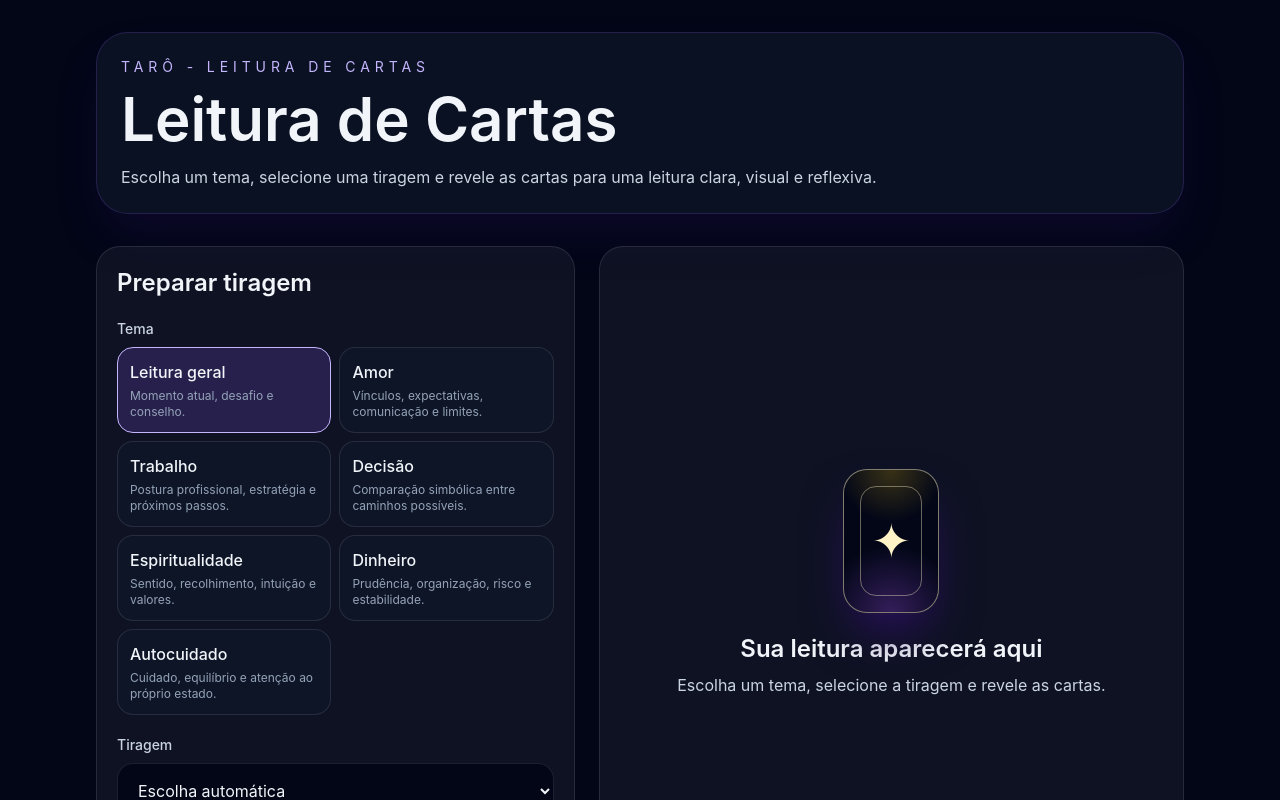
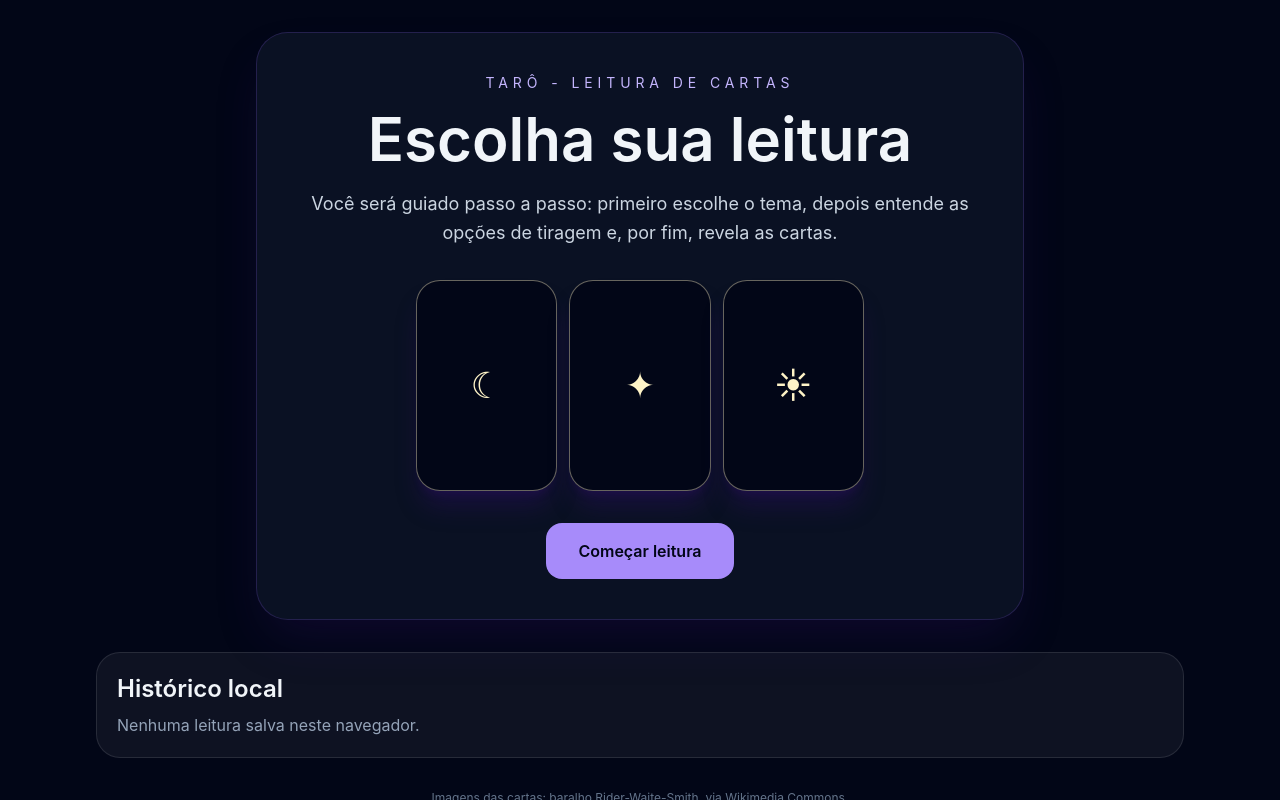
Before and after one commit to Masselorc/taro-app-mvp, a React (Vite) app: page / in a window 1280 px wide. Shown: the top 800 px of the page. Built offline with nearby package versions, Linux system fonts and the light colour scheme.

Commit message:
feat: replace form with guided reading flow

```diff
--- a/src/App.jsx
+++ b/src/App.jsx
@@ -3,24 +3,123 @@ import TarotCard from "./components/TarotCard.jsx";
 import { TAROT_DECK } from "./data/tarotDeck.js";
 
 const THEMES = [
-  ["geral", "Leitura geral", "Momento atual, desafio e conselho."],
-  ["amor", "Amor", "Vínculos, expectativas, comunicação e limites."],
-  ["trabalho", "Trabalho", "Postura profissional, estratégia e próximos passos."],
-  ["decisao", "Decisão", "Comparação simbólica entre caminhos possíveis."],
-  ["espiritualidade", "Espiritualidade", "Sentido, recolhimento, intuição e valores."],
-  ["dinheiro", "Dinheiro", "Prudência, organização, risco e estabilidade."],
-  ["autocuidado", "Autocuidado", "Cuidado, equilíbrio e atenção ao próprio estado."]
-].map(([id, label, helper]) => ({ id, label, helper }));
+  {
+    id: "geral",
+    label: "Leitura geral",
+    helper: "Para entender o clima do momento.",
+    detail: "Use quando você quer uma visão ampla sobre sua fase atual, sem focar em uma área específica.",
+    icon: "✦"
+  },
+  {
+    id: "amor",
+    label: "Amor",
+    helper: "Para vínculos, sentimentos e relações.",
+    detail: "Use para observar sua postura afetiva, a dinâmica da relação e o que precisa de mais clareza emocional.",
+    icon: "♡"
+  },
+  {
+    id: "trabalho",
+    label: "Trabalho",
+    helper: "Para carreira, rotina e postura profissional.",
+    detail: "Use para refletir sobre direção profissional, desafios, reconhecimento, estratégia e próximos passos.",
+    icon: "♜"
+  },
+  {
+    id: "decisao",
+    label: "Decisão",
+    helper: "Para comparar caminhos possíveis.",
+    detail: "Use quando existem duas possibilidades em aberto e você quer enxergar melhor o peso simbólico de cada caminho.",
+    icon: "⚖"
+  },
+  {
+    id: "espiritualidade",
+    label: "Espiritualidade",
+    helper: "Para sentido, intuição e recolhimento.",
+    detail: "Use para observar sua escuta interior, seus valores, sua energia espiritual e o que pede mais presença.",
+    icon: "☾"
+  },
+  {
+    id: "dinheiro",
+    label: "Dinheiro",
+    helper: "Para recursos, prudência e estabilidade.",
+    detail: "Use para refletir sobre organização, cautela, risco, segurança e relação com recursos materiais.",
+    icon: "◈"
+  },
+  {
+    id: "autocuidado",
+    label: "Autocuidado",
+    helper: "Para equilíbrio, descanso e atenção a si.",
+    detail: "Use para observar sua energia, seus limites e o tipo de cuidado que pode estar precisando de atenção.",
+    icon: "✿"
+  }
+];
 
 const SPREADS = [
-  { id: "auto", label: "Escolha automática", positions: [] },
-  { id: "single", label: "Carta única", positions: ["Conselho central"] },
-  { id: "three", label: "Três cartas — Situação, Desafio e Conselho", positions: ["Situação atual", "Desafio", "Conselho"] },
-  { id: "time", label: "Três cartas — Influência, Presente e Tendência", positions: ["Influência anterior", "Momento presente", "Tendência"] },
-  { id: "relationship", label: "Três cartas — Você, o Outro e a Dinâmica", positions: ["Sua postura", "Energia percebida da outra parte", "Dinâmica entre vocês"] },
-  { id: "choice", label: "Três cartas — Caminho A, Caminho B e Conselho", positions: ["Caminho A", "Caminho B", "Conselho para decidir"] },
-  { id: "cross", label: "Cruz simples", positions: ["Situação atual", "Obstáculo", "Base da questão", "Orientação", "Tendência ou síntese"] }
+  {
+    id: "single",
+    label: "Carta única",
+    cards: "1 carta",
+    positions: ["Conselho central"],
+    summary: "Uma resposta simples e direta.",
+    bestFor: "Boa para quando você quer uma orientação rápida, sem aprofundar muito.",
+    implication: "A leitura fica mais objetiva, mas também menos detalhada. Ela aponta uma energia principal."
+  },
+  {
+    id: "three",
+    label: "Situação, Desafio e Conselho",
+    cards: "3 cartas",
+    positions: ["Situação atual", "Desafio", "Conselho"],
+    summary: "A tiragem mais equilibrada para a maioria dos temas.",
+    bestFor: "Boa para entender o que está acontecendo, qual é o ponto de tensão e que postura pode ajudar.",
+    implication: "A leitura ganha mais contexto do que a carta única, sem ficar longa demais."
+  },
+  {
+    id: "time",
+    label: "Influência, Presente e Tendência",
+    cards: "3 cartas",
+    positions: ["Influência anterior", "Momento presente", "Tendência"],
+    summary: "Mostra o movimento da situação ao longo do tempo.",
+    bestFor: "Boa para perceber de onde a energia vem, como aparece agora e para onde pode caminhar.",
+    implication: "Ajuda a enxergar processo, mas a tendência não deve ser lida como destino fixo."
+  },
+  {
+    id: "relationship",
+    label: "Você, o Outro e a Dinâmica",
+    cards: "3 cartas",
+    positions: ["Sua postura", "Energia percebida da outra parte", "Dinâmica entre vocês"],
+    summary: "Focada em relações e vínculos.",
+    bestFor: "Boa para temas afetivos, familiares ou relacionais, sem afirmar sentimentos de terceiros como certeza.",
+    implication: "Mostra a dinâmica simbólica da relação e ajuda a refletir sobre limites, postura e comunicação."
+  },
+  {
+    id: "choice",
+    label: "Caminho A, Caminho B e Conselho",
+    cards: "3 cartas",
+    positions: ["Caminho A", "Caminho B", "Conselho para decidir"],
+    summary: "Compara duas possibilidades.",
+    bestFor: "Boa quando você precisa escolher entre dois caminhos e quer refletir sobre cada alternativa.",
+    implication: "A leitura não decide por você. Ela organiza simbolicamente os pontos de atenção de cada opção."
+  },
+  {
+    id: "cross",
+    label: "Cruz simples",
+    cards: "5 cartas",
+    positions: ["Situação atual", "Obstáculo", "Base da questão", "Orientação", "Tendência ou síntese"],
+    summary: "Uma leitura mais completa e profunda.",
+    bestFor: "Boa para temas complexos, repetitivos ou quando você quer mais camadas de interpretação.",
+    implication: "A leitura fica mais rica, mas também mais longa. Ela mostra contexto, bloqueio, raiz, orientação e tendência."
+  }
 ];
+
+const RECOMMENDED_SPREAD_BY_THEME = {
+  geral: "three",
+  amor: "relationship",
+  trabalho: "three",
+  decisao: "choice",
+  espiritualidade: "time",
+  dinheiro: "three",
+  autocuidado: "three"
+};
 
 const THEME_TEXT = {
   geral: "no seu momento atual",
@@ -46,13 +145,6 @@ function getThemeWarning(theme) {
   }
 
   return "";
-}
-
-function chooseSpread(theme) {
-  if (theme === "decisao") return "choice";
-  if (theme === "amor") return "relationship";
-  if (theme === "espiritualidade") return "time";
-  return "three";
 }
 
 function shuffle(cards) {
@@ -147,16 +239,26 @@ function reflectiveQuestion(theme) {
   return questions[theme] || questions.geral;
 }
 
+function rotateIndex(index, direction, length) {
+  return (index + direction + length) % length;
+}
+
 export default function TarotApp() {
-  const [theme, setTheme] = useState("geral");
-  const [spreadId, setSpreadId] = useState("auto");
+  const [step, setStep] = useState("home");
+  const [themeIndex, setThemeIndex] = useState(0);
+  const [spreadIndex, setSpreadIndex] = useState(0);
   const [reading, setReading] = useState(null);
   const [history, setHistory] = useState(() => JSON.parse(localStorage.getItem("tarot-history") || "[]"));
 
-  const selectedSpread = useMemo(() => {
-    const id = spreadId === "auto" ? chooseSpread(theme) : spreadId;
-    return SPREADS.find((spread) => spread.id === id) || SPREADS[2];
-  }, [spreadId, theme]);
+  const selectedTheme = THEMES[themeIndex];
+
+  const orderedSpreads = useMemo(() => {
+    const recommendedId = RECOMMENDED_SPREAD_BY_THEME[selectedTheme.id] || "three";
+    const recommended = SPREADS.find((spread) => spread.id === recommendedId);
+    return [recommended, ...SPREADS.filter((spread) => spread.id !== recommendedId)].filter(Boolean);
+  }, [selectedTheme.id]);
+
+  const selectedSpread = orderedSpreads[spreadIndex] || orderedSpreads[0];
 
   function saveHistory(nextReading) {
     const next = [nextReading, ...history].slice(0, 8);
@@ -164,111 +266,234 @@ export default function TarotApp() {
     localStorage.setItem("tarot-history", JSON.stringify(next));
   }
 
-  function createReading() {
-    const warning = getThemeWarning(theme);
-    const cards = shuffle(TAROT_DECK).slice(0, selectedSpread.positions.length).map((card, index) => ({
+  function selectTheme() {
+    setSpreadIndex(0);
+    setStep("spread");
+  }
+
+  function createReading(spread = selectedSpread) {
+    const warning = getThemeWarning(selectedTheme.id);
+    const cards = shuffle(TAROT_DECK).slice(0, spread.positions.length).map((card, index) => ({
       ...card,
-      position: selectedSpread.positions[index],
-      text: interpretCard(card, selectedSpread.positions[index], theme)
+      position: spread.positions[index],
+      text: interpretCard(card, spread.positions[index], selectedTheme.id)
     }));
     const nextReading = {
       id: crypto.randomUUID(),
       createdAt: new Date().toLocaleString("pt-BR"),
-      theme,
-      spread: selectedSpread,
+      theme: selectedTheme.id,
+      themeLabel: selectedTheme.label,
+      spread,
       warning,
       cards,
-      synthesis: buildSynthesis(cards, theme),
+      synthesis: buildSynthesis(cards, selectedTheme.id),
       advice: warning || "Use a leitura como apoio para refletir. Observe o que as cartas destacam, escolha uma atitude possível e evite transformar a mensagem em certeza absoluta.",
-      reflection: reflectiveQuestion(theme)
+      reflection: reflectiveQuestion(selectedTheme.id)
     };
     setReading(nextReading);
     saveHistory(nextReading);
+    setStep("result");
+  }
+
+  function startOver() {
+    setReading(null);
+    setStep("home");
+  }
+
+  function renderHome() {
+    return (
+      <section className="mx-auto max-w-3xl rounded-[2rem] border border-violet-500/20 bg-slate-900/70 p-6 text-center shadow-2xl shadow-violet-950/30 md:p-10">
+        <p className="text-sm uppercase tracking-[0.35em] text-violet-300">Tarô - Leitura de Cartas</p>
+        <h1 className="mt-4 text-4xl font-semibold md:text-6xl">Escolha sua leitura</h1>
+        <p className="mt-5 text-lg leading-relaxed text-slate-300">
+          Você será guiado passo a passo: primeiro escolhe o tema, depois entende as opções de tiragem e, por fim, revela as cartas.
+        </p>
+        <div className="mx-auto mt-8 grid max-w-md grid-cols-3 gap-3">
+          {["☾", "✦", "☀"].map((symbol) => (
+            <div key={symbol} className="flex aspect-[2/3] items-center justify-center rounded-3xl border border-amber-100/40 bg-slate-950 text-4xl text-amber-100 shadow-xl shadow-violet-950/40">
+              {symbol}
+            </div>
+          ))}
+        </div>
+        <button onClick={() => setStep("theme")} className="mt-8 rounded-2xl bg-violet-400 px-8 py-4 font-semibold text-slate-950 transition hover:bg-violet-300">
+          Começar leitura
+        </button>
+      </section>
+    );
+  }
+
+  function renderThemeSelection() {
+    return (
+      <section className="mx-auto max-w-3xl rounded-[2rem] border border-white/10 bg-white/5 p-6 shadow-2xl shadow-slate-950/40 md:p-8">
+        <p className="text-sm uppercase tracking-[0.3em] text-violet-300">Etapa 1 de 3</p>
+        <h2 className="mt-3 text-3xl font-semibold">Escolha a temática</h2>
+        <p className="mt-2 text-slate-300">Veja uma temática por vez. Avance ou volte até encontrar a área que combina com sua leitura.</p>
+
+        <div className="mt-6 rounded-[2rem] border border-violet-200/20 bg-slate-950/80 p-6 text-center">
+          <div className="mx-auto flex h-24 w-24 items-center justify-center rounded-full border border-amber-100/40 bg-violet-300/10 text-5xl text-amber-100">
+            {selectedTheme.icon}
+          </div>
+          <p className="mt-6 text-sm uppercase tracking-[0.25em] text-slate-400">Tema {themeIndex + 1} de {THEMES.length}</p>
+          <h3 className="mt-2 text-3xl font-semibold text-slate-50">{selectedTheme.label}</h3>
+          <p className="mt-3 text-lg text-violet-100">{selectedTheme.helper}</p>
+          <p className="mt-4 leading-relaxed text-slate-300">{selectedTheme.detail}</p>
+        </div>
+
+        <div className="mt-6 grid gap-3 sm:grid-cols-3">
+          <button onClick={() => setThemeIndex((current) => rotateIndex(current, -1, THEMES.length))} className="rounded-2xl border border-white/10 bg-slate-950 px-5 py-4 font-medium text-slate-100 hover:border-violet-300/70">
+            Tema anterior
+          </button>
+          <button onClick={selectTheme} className="rounded-2xl bg-violet-400 px-5 py-4 font-semibold text-slate-950 hover:bg-violet-300">
+            Selecionar este tema
+          </button>
+          <button onClick={() => setThemeIndex((current) => rotateIndex(current, 1, THEMES.length))} className="rounded-2xl border border-white/10 bg-slate-950 px-5 py-4 font-medium text-slate-100 hover:border-violet-300/70">
+            Próximo tema
+          </button>
+        </div>
+
+        <button onClick={() => setStep("home")} className="mt-5 text-sm text-slate-400 underline-offset-4 hover:text-slate-200 hover:underline">
+          Voltar ao início
+        </button>
+      </section>
+    );
+  }
+
+  function renderSpreadSelection() {
+    const isRecommended = selectedSpread.id === RECOMMENDED_SPREAD_BY_THEME[selectedTheme.id];
+
+    return (
+      <section className="mx-auto max-w-3xl rounded-[2rem] border border-white/10 bg-white/5 p-6 shadow-2xl shadow-slate-950/40 md:p-8">
+        <p className="text-sm uppercase tracking-[0.3em] text-violet-300">Etapa 2 de 3</p>
+        <h2 className="mt-3 text-3xl font-semibold">Escolha a tiragem</h2>
+        <p className="mt-2 text-slate-300">
+          Tema escolhido: <span className="font-semibold text-violet-100">{selectedTheme.label}</span>. Agora escolha quantas cartas e qual tipo de leitura faz mais sentido.
+        </p>
+
+        <div className="mt-6 rounded-[2rem] border border-amber-100/20 bg-slate-950/80 p-6">
+          <div className="flex flex-wrap items-center gap-3">
+            <span className="rounded-full border border-amber-100/30 bg-amber-100/10 px-3 py-1 text-sm font-semibold text-amber-100">{selectedSpread.cards}</span>
+            {isRecommended && <span className="rounded-full border border-violet-200/30 bg-violet-300/10 px-3 py-1 text-sm font-semibold text-violet-100">Recomendada para este tema</span>}
+            <span className="text-sm text-slate-400">Tiragem {spreadIndex + 1} de {orderedSpreads.length}</span>
+          </div>
+
+          <h3 className="mt-5 text-3xl font-semibold text-slate-50">{selectedSpread.label}</h3>
+          <p className="mt-3 text-lg text-violet-100">{selectedSpread.summary}</p>
+
+          <div className="mt-5 grid gap-4 md:grid-cols-2">
+            <div className="rounded-2xl border border-white/10 bg-white/[0.04] p-4">
+              <h4 className="font-semibold text-amber-100">Quando escolher</h4>
+              <p className="mt-2 leading-relaxed text-slate-300">{selectedSpread.bestFor}</p>
+            </div>
+            <div className="rounded-2xl border border-white/10 bg-white/[0.04] p-4">
+              <h4 className="font-semibold text-amber-100">O que isso muda</h4>
+              <p className="mt-2 leading-relaxed text-slate-300">{selectedSpread.implication}</p>
+            </div>
+          </div>
+
+          <div className="mt-5 rounded-2xl border border-violet-200/20 bg-violet-300/10 p-4">
+            <h4 className="font-semibold text-violet-100">Posições das cartas</h4>
+            <div className="mt-3 grid gap-2 sm:grid-cols-2">
+              {selectedSpread.positions.map((position, index) => (
+                <div key={position} className="rounded-xl border border-white/10 bg-slate-950/70 px-3 py-2 text-sm text-slate-300">
+                  {index + 1}. {position}
+                </div>
+              ))}
+            </div>
+          </div>
+        </div>
+
+        <div className="mt-6 grid gap-3 sm:grid-cols-3">
+          <button onClick={() => setSpreadIndex((current) => rotateIndex(current, -1, orderedSpreads.length))} className="rounded-2xl border border-white/10 bg-slate-950 px-5 py-4 font-medium text-slate-100 hover:border-violet-300/70">
+            Tiragem anterior
+          </button>
+          <button onClick={() => createReading(selectedSpread)} className="rounded-2xl bg-violet-400 px-5 py-4 font-semibold text-slate-950 hover:bg-violet-300">
+            Revelar cartas
+          </button>
+          <button onClick={() => setSpreadIndex((current) => rotateIndex(current, 1, orderedSpreads.length))} className="rounded-2xl border border-white/10 bg-slate-950 px-5 py-4 font-medium text-slate-100 hover:border-violet-300/70">
+            Próxima tiragem
+          </button>
+        </div>
+
+        <button onClick={() => setStep("theme")} className="mt-5 text-sm text-slate-400 underline-offset-4 hover:text-slate-200 hover:underline">
+          Voltar para a escolha do tema
+        </button>
+      </section>
+    );
+  }
+
+  function renderResult() {
+    if (!reading) return renderHome();
+
+    return (
+      <section className="mx-auto max-w-5xl rounded-[2rem] border border-white/10 bg-white/5 p-5 shadow-2xl shadow-slate-950/40 md:p-8">
+        <p className="text-sm uppercase tracking-[0.3em] text-violet-300">Etapa 3 de 3</p>
+        <div className="mt-3 flex flex-col gap-3 md:flex-row md:items-start md:justify-between">
+          <div>
+            <h2 className="text-3xl font-semibold">Resultado da leitura</h2>
+            <p className="mt-2 text-slate-300">Tema: {reading.themeLabel}</p>
+            <p className="mt-1 text-slate-300">Tiragem: {reading.spread.label}</p>
+            <p className="mt-1 text-sm text-slate-400">{reading.createdAt}</p>
+          </div>
+          <button onClick={startOver} className="rounded-2xl border border-white/10 bg-slate-950 px-5 py-3 font-medium text-slate-100 hover:border-violet-300/70">
+            Nova leitura
+          </button>
+        </div>
+
+        {reading.warning && <div className="mt-5 rounded-2xl border border-amber-300/30 bg-amber-300/10 p-4 text-amber-100">{reading.warning}</div>}
+
+        <div className="mt-6 grid gap-5">
+          {reading.cards.map((card) => <TarotCard key={`${card.name}-${card.position}`} card={card} />)}
+        </div>
+
+        <section className="mt-5 rounded-2xl border border-violet-300/20 bg-violet-300/10 p-4">
+          <h3 className="font-semibold">Leitura combinada</h3>
+          <p className="mt-2 leading-relaxed text-slate-300">{reading.synthesis}</p>
+        </section>
+
+        <section className="mt-5 grid gap-4 md:grid-cols-2">
+          <div className="rounded-2xl border border-white/10 bg-slate-950/70 p-4">
+            <h3 className="font-semibold">Conselho final</h3>
+            <p className="mt-2 leading-relaxed text-slate-300">{reading.advice}</p>
+          </div>
+          <div className="rounded-2xl border border-white/10 bg-slate-950/70 p-4">
+            <h3 className="font-semibold">Pergunta para reflexão</h3>
+            <p className="mt-2 leading-relaxed text-slate-300">{reading.reflection}</p>
+          </div>
+        </section>
+      </section>
+    );
+  }
+
+  function renderCurrentStep() {
+    if (step === "theme") return renderThemeSelection();
+    if (step === "spread") return renderSpreadSelection();
+    if (step === "result") return renderResult();
+    return renderHome();
   }
 
   return (
     <main className="min-h-screen bg-slate-950 text-slate-100">
       <section className="mx-auto flex max-w-6xl flex-col gap-8 px-4 py-8 md:px-8">
-        <header className="rounded-[2rem] border border-violet-500/20 bg-slate-900/70 p-6 shadow-2xl shadow-violet-950/30">
-          <p className="text-sm uppercase tracking-[0.35em] text-violet-300">Tarô - Leitura de Cartas</p>
-          <h1 className="mt-3 text-4xl font-semibold md:text-6xl">Leitura de Cartas</h1>
-          <p className="mt-4 max-w-3xl text-slate-300">Escolha um tema, selecione uma tiragem e revele as cartas para uma leitura clara, visual e reflexiva.</p>
-        </header>
-
-        <section className="grid gap-6 lg:grid-cols-[0.9fr_1.1fr]">
-          <form className="rounded-3xl border border-white/10 bg-white/5 p-5" onSubmit={(event) => { event.preventDefault(); createReading(); }}>
-            <h2 className="text-2xl font-semibold">Preparar tiragem</h2>
-            <label className="mt-5 block text-sm font-medium text-slate-300">Tema</label>
-            <div className="mt-2 grid gap-2 sm:grid-cols-2">
-              {THEMES.map((item) => (
-                <button type="button" key={item.id} onClick={() => setTheme(item.id)} className={`rounded-2xl border p-3 text-left transition ${theme === item.id ? "border-violet-300 bg-violet-500/20" : "border-white/10 bg-slate-900/80 hover:border-violet-300/60"}`}>
-                  <span className="block font-medium">{item.label}</span>
-                  <span className="mt-1 block text-xs text-slate-400">{item.helper}</span>
-                </button>
-              ))}
-            </div>
-            <label className="mt-5 block text-sm font-medium text-slate-300" htmlFor="spread">Tiragem</label>
-            <select id="spread" value={spreadId} onChange={(event) => setSpreadId(event.target.value)} className="mt-2 w-full rounded-2xl border border-white/10 bg-slate-950 p-4 text-slate-100 outline-none focus:border-violet-300">
-              {SPREADS.map((spread) => <option key={spread.id} value={spread.id}>{spread.label}</option>)}
-            </select>
-            <button type="submit" className="mt-6 w-full rounded-2xl bg-violet-400 px-5 py-4 font-semibold text-slate-950 transition hover:bg-violet-300">Embaralhar e revelar cartas</button>
-          </form>
-
-          <section className="rounded-3xl border border-white/10 bg-white/5 p-5">
-            {!reading ? (
-              <div className="flex h-full min-h-[420px] flex-col items-center justify-center text-center text-slate-300">
-                <div className="relative mb-5 aspect-[2/3] h-36 overflow-hidden rounded-[1.5rem] border border-amber-100/50 bg-slate-950 shadow-2xl shadow-violet-950">
-                  <div className="absolute inset-0 bg-[radial-gradient(circle_at_top,_rgba(250,204,21,0.22),_transparent_35%),radial-gradient(circle_at_bottom,_rgba(168,85,247,0.30),_transparent_45%)]" />
-                  <div className="absolute inset-4 rounded-[1rem] border border-amber-100/40" />
-                  <div className="absolute left-1/2 top-1/2 -translate-x-1/2 -translate-y-1/2 text-5xl text-amber-100">✦</div>
-                </div>
-                <h2 className="text-2xl font-semibold text-slate-100">Sua leitura aparecerá aqui</h2>
-                <p className="mt-2 max-w-md">Escolha um tema, selecione a tiragem e revele as cartas.</p>
-              </div>
-            ) : (
-              <article className="space-y-5">
-                <div>
-                  <p className="text-sm text-violet-300">{reading.createdAt}</p>
-                  <h2 className="mt-1 text-2xl font-semibold">{reading.spread.label}</h2>
-                  <p className="mt-2 text-slate-300">Tema: {THEMES.find((item) => item.id === reading.theme)?.label || "Leitura"}</p>
-                </div>
-                {reading.warning && <div className="rounded-2xl border border-amber-300/30 bg-amber-300/10 p-4 text-amber-100">{reading.warning}</div>}
-                <div className="grid gap-4">
-                  {reading.cards.map((card) => <TarotCard key={`${card.name}-${card.position}`} card={card} />)}
-                </div>
-                <section className="rounded-2xl border border-violet-300/20 bg-violet-300/10 p-4">
-                  <h3 className="font-semibold">Leitura combinada</h3>
-                  <p className="mt-2 text-slate-300">{reading.synthesis}</p>
-                </section>
-                <section className="grid gap-4 md:grid-cols-2">
-                  <div className="rounded-2xl border border-white/10 bg-slate-950/70 p-4">
-                    <h3 className="font-semibold">Conselho final</h3>
-                    <p className="mt-2 text-slate-300">{reading.advice}</p>
-                  </div>
-                  <div className="rounded-2xl border border-white/10 bg-slate-950/70 p-4">
-                    <h3 className="font-semibold">Pergunta para reflexão</h3>
-                    <p className="mt-2 text-slate-300">{reading.reflection}</p>
-                  </div>
-                </section>
-              </article>
-            )}
-          </section>
-        </section>
+        {renderCurrentStep()}
 
         <section className="rounded-3xl border border-white/10 bg-white/5 p-5">
           <h2 className="text-2xl font-semibold">Histórico local</h2>
           {history.length === 0 ? <p className="mt-2 text-slate-400">Nenhuma leitura salva neste navegador.</p> : (
             <div className="mt-4 grid gap-3 md:grid-cols-2">
               {history.map((item) => (
-                <button key={item.id} onClick={() => setReading(item)} className="rounded-2xl border border-white/10 bg-slate-950/70 p-4 text-left hover:border-violet-300/60">
+                <button key={item.id} onClick={() => { setReading(item); setStep("result"); }} className="rounded-2xl border border-white/10 bg-slate-950/70 p-4 text-left hover:border-violet-300/60">
                   <p className="text-sm text-slate-400">{item.createdAt}</p>
                   <p className="mt-1 font-semibold">{item.spread.label}</p>
-                  <p className="mt-1 text-sm text-slate-300">Tema: {THEMES.find((themeItem) => themeItem.id === item.theme)?.label || "Leitura"}</p>
+                  <p className="mt-1 text-sm text-slate-300">Tema: {item.themeLabel || THEMES.find((themeItem) => themeItem.id === item.theme)?.label || "Leitura"}</p>
                 </button>
               ))}
             </div>
           )}
         </section>
+
+        <p className="text-center text-xs text-slate-500">
+          Imagens das cartas: baralho Rider-Waite-Smith, via Wikimedia Commons.
+        </p>
       </section>
     </main>
   );
```
